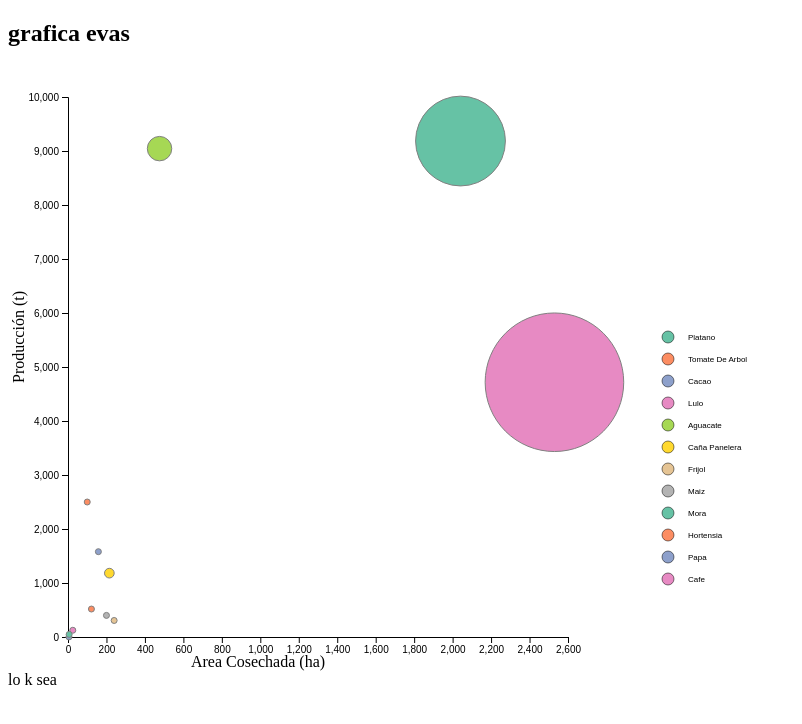
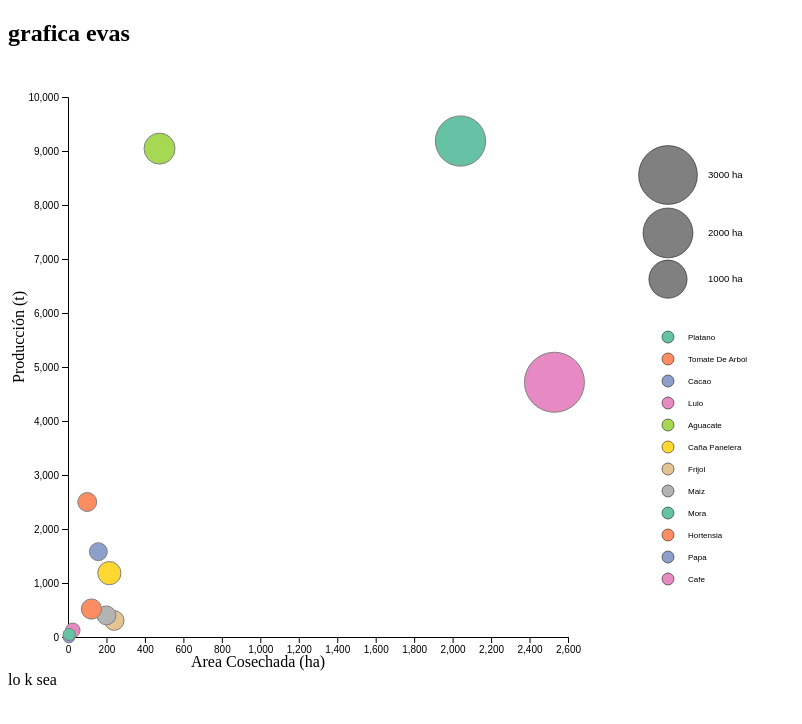
Before and after one commit to travs15/DataVisualizationD3, a plain HTML site: page index.html in a window 1280 px wide. Shown: the whole page, without its empty margins (0-802 px from the left). Drawn offline with nearby package versions, Linux system fonts and the light colour scheme.

Commit message:
agregacion de leyendas

```diff
--- a/graph.js
+++ b/graph.js
@@ -22,10 +22,15 @@ function creaGrafica() {
     console.log(colores);
     /// array para el dominio de los nombres
     let arrayNombres = data.map(d => d.cultivo);
+    let arrayAreaSembr = data.map(d => d.area_sembr);
+    //spread operator ...array
+    let maxDataValue = Math.max(...arrayAreaSembr);
     var sizeArray = colores.length;
     let arrayColLegend = [];
-    console.log("arrayNom", arrayNombres);
+    // console.log("arrayNom", arrayNombres);
     let espaciado = 22;
+    let radioMaximo = 30;
+    let legendFill = "gray";
 
     // console.log("svg", d3.select("#graph"));
     let svg = d3.select("#graph");
@@ -63,6 +68,10 @@ function creaGrafica() {
         .range([0, width]);
     var y = d3.scaleLinear()
         .range([height, 0]);
+    // nueva escala para tamaño de circulos usando squareRoot, radio es proporcional a la raiz del area
+    var radius = d3.scaleSqrt()
+        .domain([0, maxDataValue])
+        .range([5, radioMaximo]);
 
     //se establece un dominio tomando como maximo, el maximo de los datos en ese eje
     x.domain([0, d3.max(data, d => d.area_cosec)]).nice();
@@ -120,11 +129,7 @@ function creaGrafica() {
     points.merge(pointsEnter) //enter + update
         .attr("cx", d => x(d.area_cosec)) // se devuelve eso en terminos del dominio
         .attr("cy", d => y(d.produccion)) //se devuelve en terminos del dominio
-        .attr("r", d => {
-            return ((d.area_sembr * 0.022) <= 3) ? 3: d.area_sembr * 0.022;
-        })
-        // .attr("r", d => radius(d.area_sembr)*0.022)
-        // .attr("r", 10)
+        .attr("r", d => radius(d.area_sembr))
         .attr("stroke", "gray")
         .attr("stroke-width", 1)
         .attr("fill", function (d, i) {
@@ -158,20 +163,46 @@ function creaGrafica() {
         .call(d3.axisLeft(y));
 
     console.log("colLeg", arrayColLegend);
-    //leyenda para cultivos y tamaño de circulos
+    //escala para cultivos: categorico
     var colorCategory = d3.scaleOrdinal()
         .domain(arrayNombres)
         .range(arrayColLegend);
 
     // creacion de la leyenda ///////
+    // Tres funciones que cambian el tooltip cuando el mouse hace hover, se mueve, y deja un circulo
+    var mouseoverLegend = function (d) {
+        Tooltip
+            .style("opacity", 1);
+        d3.select(this)
+            .style("stroke", "gray")
+            .style("opacity", 1);
+    }
+    var mousemoveLegend = function (d) {
+        Tooltip
+            .html("<p>" + departamento + " - " + municipio + " - " + year + "</p>")
+            .style("left", (d3.mouse(this)[0] + 70) + "px")
+            .style("top", (d3.mouse(this)[1]) + "px");
+    }
+    var mouseleaveLegend = function (d) {
+        Tooltip
+            .style("opacity", 0);
+        d3.select(this)
+            .attr("stroke", "gray")
+            .attr("stroke-width", 1)
+            .style("opacity", 0.8);
+    }
     ////////////////////////////////
     // const groups = g.append("g").append("g")
     const groups = svg.append("g")
         .selectAll("g")
         .data(colorCategory.domain());
+
     const groupsEnter = groups
         .enter().append('g')
-        .attr('class', 'legend');
+        .attr('class', 'legend')
+        .on("mouseover", mouseoverLegend)
+        .on("mousemove", mousemoveLegend)
+        .on("mouseleave", mouseleaveLegend);
     groupsEnter
         .merge(groups)
         .attr('transform', (d, i) =>
@@ -194,6 +225,44 @@ function creaGrafica() {
         .attr('y', height / 2);
 
     /////////////////////////////////
+
+    ////////////////////////////////
+    // console.log(radius.ticks(4));
+    const ticks = radius.ticks(4)
+        .filter(d => d !== 0)
+        .reverse();
+
+    const groups2 = svg.append("g")
+        .selectAll('g').data(ticks);
+
+    const groupsEnter2 = groups2
+        .enter().append('g')
+        .attr('class', 'legendRadius')
+        .on("mouseover", mouseoverLegend)
+        .on("mousemove", mousemoveLegend)
+        .on("mouseleave", mouseleaveLegend);
+    groupsEnter2
+        .merge(groups2)
+        .attr('transform', (d, i) =>
+            `translate(0, ${i * (espaciado * 1.5 + radius(d))})`);
+    groups2.exit().remove();
+
+    groupsEnter2.append('circle')
+        .merge(groups2.select('circle'))
+        .attr('r', d => radius(d))
+        .attr('stroke', 'black')
+        .attr('fill', legendFill)
+        .attr('cx', width + 160)
+        .attr('cy', height / 5);
+
+    groupsEnter2.append('text')
+        .merge(groups2.select('text'))
+        .text(d => d + " ha")
+        .attr('dy', '0.32em')
+        .attr('x', width + 200)
+        .attr('y', height / 5);
+
+    /////////////////////////////////
 }
 
 cargarDatos();
--- a/index.css
+++ b/index.css
@@ -36,3 +36,14 @@ p {
     stroke: black;
     stroke-opacity: 0.5;
 }
+
+.legendRadius text {
+    font-size: 0.6em;
+    fill: black;
+    font-family: sans-serif;
+}
+
+.legendRadius circle {
+    stroke: black;
+    stroke-opacity: 0.5;
+}
```
